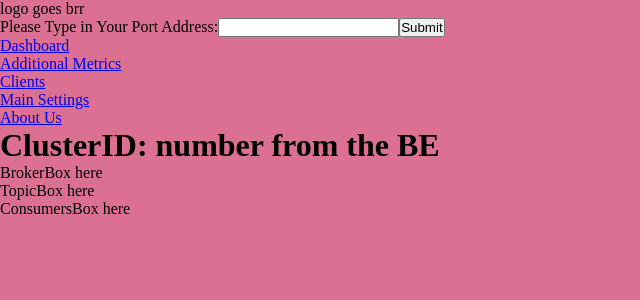
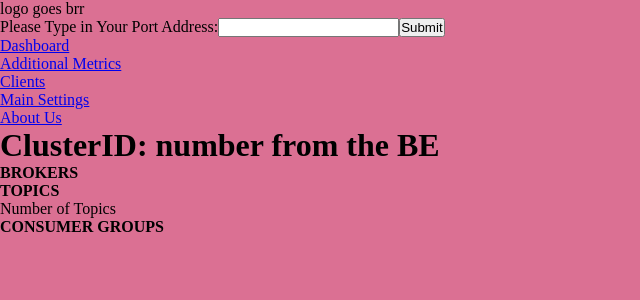
Before and after one commit to oslabs-beta/klustr, a React app: page /metrics in a window 1280 px wide. Shown: the top 300 px of the page, without its empty margins (0-640 px from the left). Built offline with nearby package versions, Linux system fonts and the light colour scheme.

Commit message:
more boilerplate

```diff
--- a/client/components/Broker.jsx
+++ b/client/components/Broker.jsx
@@ -0,0 +1,15 @@
+import React from 'react';
+
+function Broker() {
+  // need to grab Broker ID, Broker Host and Broker Port from BrokerBox or MetricsContainer
+
+  return (
+    <div>
+      {/* <span>BrokerID: {brokerID}</span>
+      <span>Host: {host}</span>
+      <span>Port: {port}</span> */}
+    </div>
+  );
+}
+
+export default Broker;
--- a/client/components/BrokerBox.jsx
+++ b/client/components/BrokerBox.jsx
@@ -1,11 +1,23 @@
 import React from 'react';
+import Broker from './Broker.jsx';
 
 function BrokerBox() {
-  return (
-    <div>
-      <p>BrokerBox here</p>
-    </div>
-  );
+  // const [brokers, setBrokers] = useState([])
+
+  // display all broker components
+  const brokers = [];
+
+  // prop drill the Brokers Array from Metrics Container?
+  // or hook in directly?
+
+  // brokerArray.forEach((obj) => {
+  //   brokers.push(<Broker />);
+  // });
+
+  return <div>
+    <h4>BROKERS</h4>
+    {/* {brokers} */}
+  </div>;
 }
 
 export default BrokerBox;
--- /dev/null
+++ b/client/components/Consumer.jsx
@@ -0,0 +1,13 @@
+import React from 'react';
+
+function Consumer() {
+  // need to grab Consumer ID from BrokerBox or MetricsContainer
+
+  return (
+    <div>
+      <span>Consumer ID: </span>
+    </div>
+  );
+}
+
+export default Consumer;
--- a/client/components/ConsumerGroup.jsx
+++ b/client/components/ConsumerGroup.jsx
@@ -0,0 +1,14 @@
+import React from 'react';
+import Consumer from './Consumer.jsx';
+
+function ConsumersGroup() {
+  return (
+    <div>
+      {/* <h5>Consumer Group {number}</h5>
+      <p>Number of Consumers: {consumerArray.length}</p>
+      {consumers} */}
+    </div>
+  );
+}
+
+export default ConsumersGroup;
--- a/client/components/ConsumersBox.jsx
+++ b/client/components/ConsumersBox.jsx
@@ -1,9 +1,17 @@
-import React from 'react';
+import React from 'react'
+import ConsumerGroup from './ConsumerGroup.jsx'
 
 function ConsumersBox() {
+  //grab the consumer group state
+
+  const groups = [];
+
+  //add <ConsumerGroup
+
   return (
     <div>
-      <p>ConsumersBox here</p>
+      <h4>CONSUMER GROUPS</h4>
+      {/* {groups} */}
     </div>
   );
 }
--- a/client/components/TopicBox.jsx
+++ b/client/components/TopicBox.jsx
@@ -1,9 +1,16 @@
 import React from 'react';
+import Topics from './Topics.jsx'
 
 function TopicBox() {
+
+  // prop drill the Brokers Array from Metrics Container?
+  // or hook in directly?
+
   return (
     <div>
-      <p>TopicBox here</p>
+      <h4>TOPICS</h4>
+      <span>Number of Topics</span>
+      {/* topic component */}
     </div>
   );
 }
--- a/client/components/Topics.jsx
+++ b/client/components/Topics.jsx
@@ -0,0 +1,14 @@
+import React from 'react';
+
+function Topic() {
+
+  return (
+    <div>
+      <span>BrokerID: {brokerID}</span>
+      <span>Host: {host}</span>
+      <span>Port: {port}</span>
+    </div>
+  );
+}
+
+export default Topic;
```
Also changed, not shown: client/containers/MetricsContainer.jsx (+7 -6 lines).
